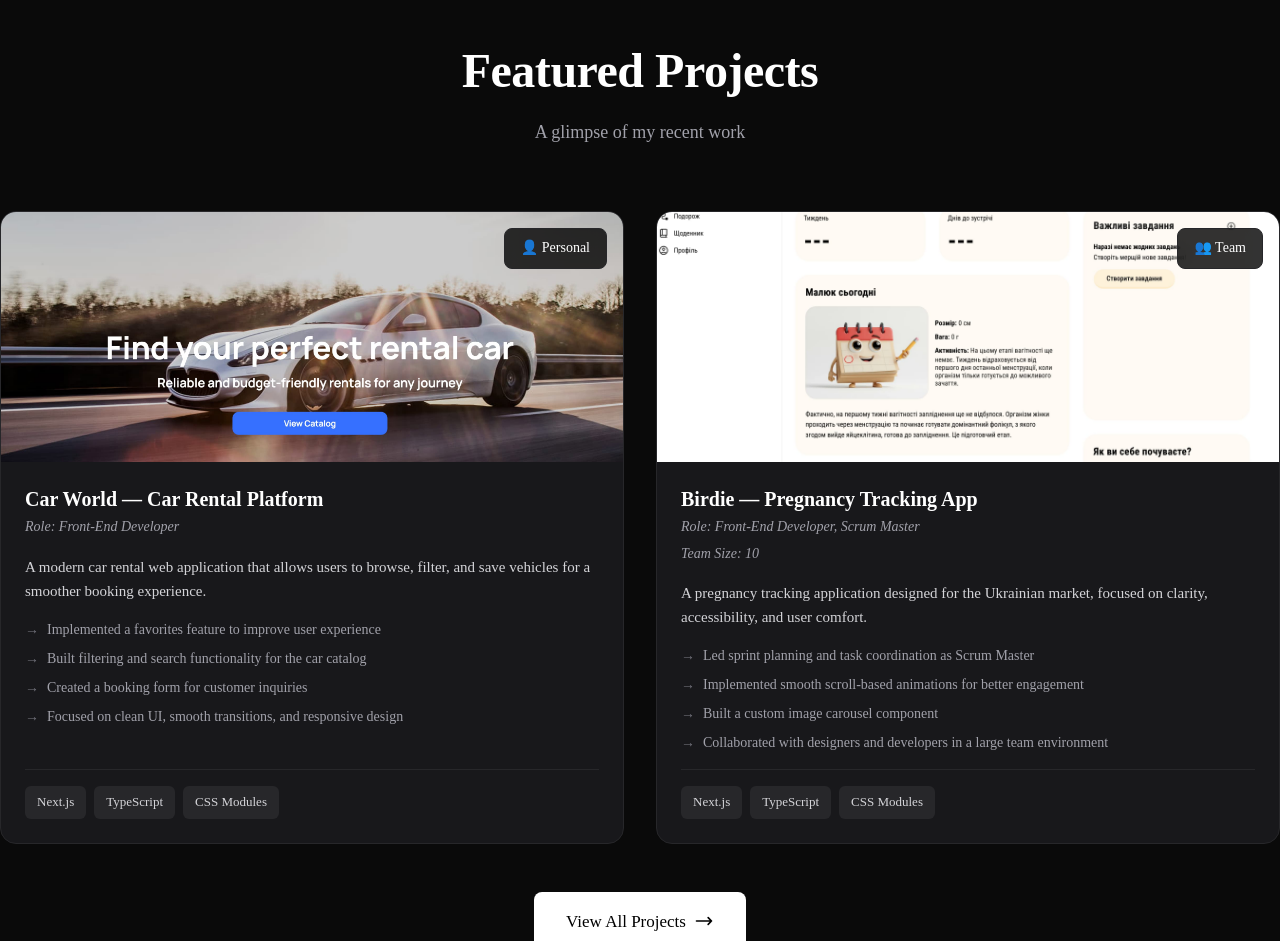
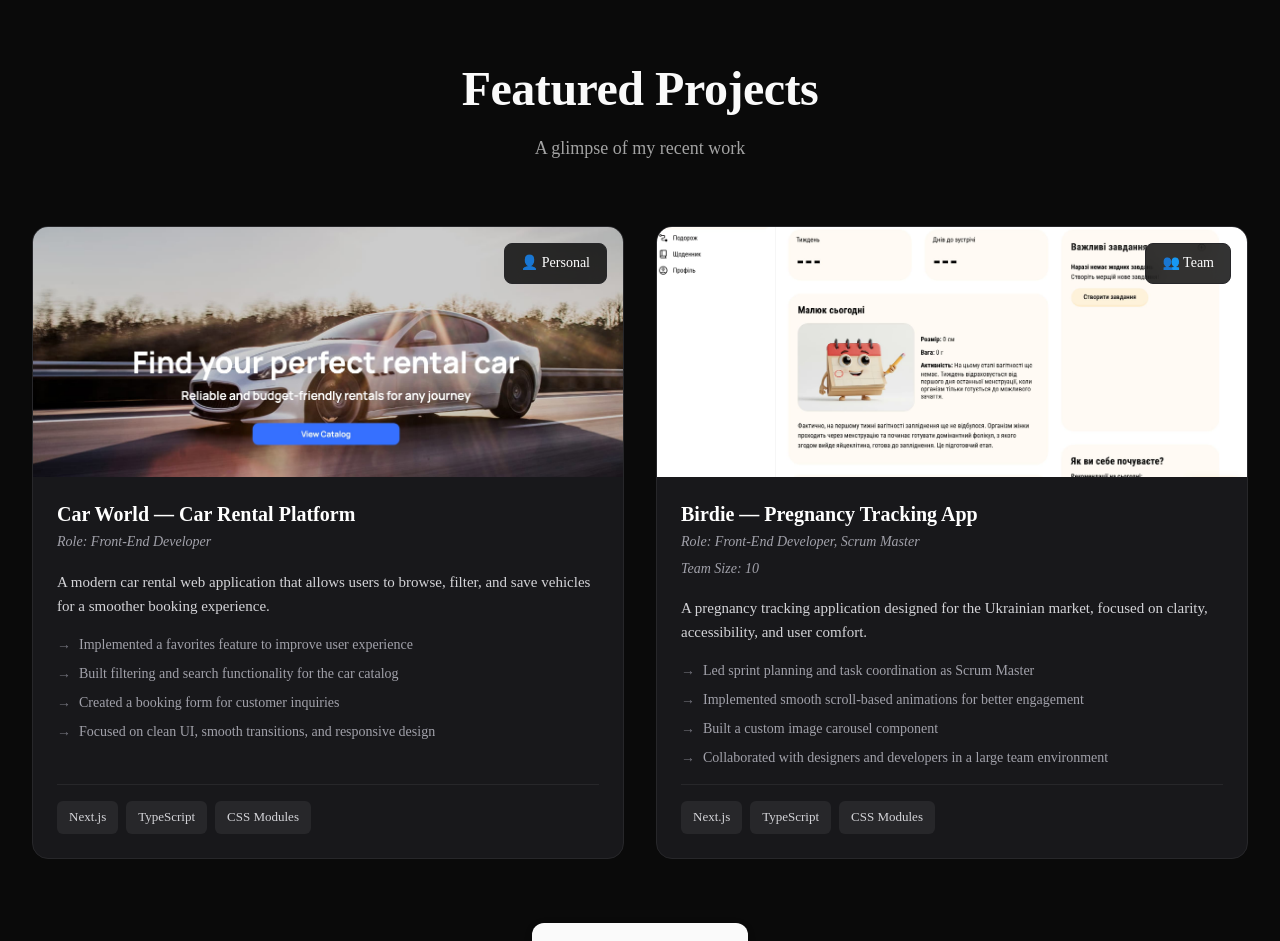
Before and after one commit to romanasolovan/romana-solovan-portfolio, a Next.js app: page / in a window 1280 px wide. Shown: the part 1540-2481 px from the top of the page. Built offline with nearby package versions, Linux system fonts and the light colour scheme.

Commit message:
polish portfolio section

```diff
--- a/components/Sections/PortfolioSection/PortfolioSection.module.css
+++ b/components/Sections/PortfolioSection/PortfolioSection.module.css
@@ -1,99 +1,114 @@
 /* ========================================
    PORTFOLIO SECTION
-   Mobile-first approach
+   Mobile-first approach with global tokens
    ======================================== */
 
-/* MOBILE (Base styles - 320px+) */
+/* ========================================
+   SECTION LAYOUT
+   ======================================== */
+/* NOTE: No custom padding - using global .section class */
+
 .portfolio {
-  padding-top: 3rem;
-  padding-bottom: 3rem;
+  /* NOTE: All vertical padding handled by global .section class */
 }
 
+/* ========================================
+   HEADER
+   ======================================== */
 .header {
-  margin-bottom: 2rem;
+  margin-bottom: 2.5rem; /* NOTE: Mobile-first spacing */
   text-align: center;
 }
 
 .title {
-  font-size: 2rem;
+  font-size: 2rem; /* NOTE: Mobile-first size */
   font-weight: 700;
   margin-bottom: 0.75rem;
-  color: #ffffff;
+  color: var(--color-text); /* NOTE: Using global token */
+  line-height: 1.2;
 }
 
 .subtitle {
-  font-size: 1rem;
-  color: #a1a1aa; /* zinc-400 */
+  font-size: 1rem; /* NOTE: Mobile-first size */
+  color: var(--color-muted); /* NOTE: Using global token */
+  line-height: 1.6;
 }
 
 /* ========================================
    PROJECT GRID
    ======================================== */
-
 .grid {
   display: grid;
-  grid-template-columns: 1fr;
-  gap: 1.25rem;
+  grid-template-columns: 1fr; /* NOTE: Mobile-first - single column */
+  gap: 1.5rem; /* NOTE: Comfortable spacing between cards */
 }
 
 /* ========================================
    PROJECT CARD
    ======================================== */
-
 .card {
-  background: #09090b; /* zinc-950 */
-  border-radius: 1rem;
+  background: var(--color-surface); /* NOTE: Using global token */
+  border-radius: var(--radius); /* NOTE: Using global radius */
   overflow: hidden;
-  transition: all 0.3s ease;
-  border: 1px solid #27272a; /* zinc-800 */
+  transition: all var(--transition-base); /* NOTE: Using global transition */
+  border: 1px solid var(--color-border); /* NOTE: Using global border */
   display: flex;
   flex-direction: column;
-  height: 100%;
+  height: 100%; /* NOTE: Equal height cards in grid */
+  cursor: pointer; /* NOTE: Shows card is interactive */
 }
 
 .card:hover {
-  background: #18181b; /* zinc-900 */
-  border-color: #3f3f46; /* zinc-700 */
-  transform: translateY(-2px);
+  background: var(--color-surface-elevated); /* NOTE: Using global token */
+  border-color: var(--color-border-hover); /* NOTE: Using global token */
+  transform: translateY(-4px); /* NOTE: More pronounced lift */
+  box-shadow: var(--shadow-md); /* NOTE: Using global shadow */
 }
 
+/* NOTE: Card image/emoji container */
 .cardImage {
-  background: linear-gradient(135deg, #18181b, #09090b);
-  height: 200px;
+  background: linear-gradient(135deg, var(--color-surface), var(--color-bg-2));
+  height: 200px; /* NOTE: Mobile-first height */
   display: flex;
   align-items: center;
   justify-content: center;
-  font-size: 3rem;
-  border-bottom: 1px solid #27272a;
+  font-size: 3rem; /* NOTE: Mobile-first emoji size */
+  border-bottom: 1px solid var(--color-border);
+  user-select: none; /* NOTE: Prevent emoji selection */
 }
 
+/* NOTE: Card text content */
 .cardContent {
-  padding: 1.25rem;
-  flex: 1;
+  padding: 1.25rem; /* NOTE: Mobile-first padding */
+  flex: 1; /* NOTE: Takes remaining space */
   display: flex;
   flex-direction: column;
 }
 
 .cardTitle {
-  font-size: 1.25rem;
+  font-size: 1.25rem; /* NOTE: Mobile-first size */
   font-weight: 700;
   margin-bottom: 0.5rem;
-  transition: color 0.2s;
-  color: #ffffff;
+  transition: color var(--transition-fast);
+  color: var(--color-text);
+  line-height: 1.3;
 }
 
 .card:hover .cardTitle {
-  color: #d4d4d8; /* zinc-300 */
+  color: var(--color-soft); /* NOTE: Subtle color shift on hover */
 }
 
 .cardDescription {
-  color: #a1a1aa; /* zinc-400 */
+  color: var(--color-muted); /* NOTE: Using global token */
   margin-bottom: 1rem;
-  line-height: 1.625;
-  font-size: 0.9375rem;
-  flex: 1;
+  line-height: 1.6; /* NOTE: Comfortable reading */
+  font-size: 0.9375rem; /* NOTE: Mobile-first size */
+  flex: 1; /* NOTE: Pushes tags to bottom */
 }
 
+/* ========================================
+   TECH TAGS
+   ======================================== */
 .techTags {
   display: flex;
   flex-wrap: wrap;
@@ -102,45 +117,57 @@
 }
 
 .tag {
-  padding: 0.25rem 0.75rem;
-  background: #27272a; /* zinc-800 */
-  color: #d4d4d8; /* zinc-300 */
-  border-radius: 9999px;
-  font-size: 0.8125rem;
+  padding: 0.375rem 0.875rem; /* NOTE: Slightly more padding for touch */
+  background: var(--color-bg-2); /* NOTE: Using global token */
+  color: var(--color-soft); /* NOTE: Using global token */
+  border-radius: 9999px; /* NOTE: Fully rounded pill shape */
+  font-size: 0.8125rem; /* NOTE: Small but readable */
   font-weight: 500;
+  border: 1px solid var(--color-border); /* NOTE: Subtle border */
+  transition: all var(--transition-fast);
 }
 
+.tag:hover {
+  background: var(--color-surface); /* NOTE: Subtle hover effect */
+  border-color: var(--color-border-hover);
+}
+
+/* ========================================
+   PROJECT LINK
+   ======================================== */
 .projectLink {
   display: inline-flex;
   align-items: center;
-  color: #ffffff;
+  color: var(--color-text);
   font-weight: 600;
-  transition: gap 0.2s;
-  gap: 0.25rem;
+  transition: gap var(--transition-fast);
+  gap: 0.375rem; /* NOTE: Comfortable spacing */
   font-size: 0.9375rem;
+  text-decoration: none; /* NOTE: Prevent underline */
 }
 
 .projectLink:hover {
-  gap: 0.5rem;
-  text-decoration: none;
+  gap: 0.625rem; /* NOTE: Arrow slides right */
+  text-decoration: none; /* NOTE: Keep no underline */
+  opacity: 0.85; /* NOTE: Subtle feedback */
 }
 
 .arrow {
-  transition: margin-left 0.2s;
+  transition: transform var(--transition-fast);
+  display: inline-block; /* NOTE: Allows transform */
 }
 
 .projectLink:hover .arrow {
-  margin-left: 0.25rem;
+  transform: translateX(4px); /* NOTE: Arrow slides right */
 }
 
 /* ========================================
    VIEW MORE BUTTON
    ======================================== */
-
 .viewMoreContainer {
   display: flex;
   justify-content: center;
-  margin-top: 2rem;
+  margin-top: 2.5rem; /* NOTE: Mobile-first spacing */
 }
 
 .viewMoreButton {
@@ -148,26 +175,28 @@
   align-items: center;
   gap: 8px;
   padding: 0.875rem 1.5rem;
-  background: #ffffff;
-  color: #000000;
-  border-radius: 0.5rem;
-  font-weight: 500;
+  background: var(--color-text); /* NOTE: High contrast button */
+  color: var(--color-bg);
+  border-radius: var(--radius-sm); /* NOTE: Using global radius */
+  font-weight: 600;
   font-size: 1rem;
   text-decoration: none;
-  transition: all 0.2s ease;
+  transition: all var(--transition-base);
+  box-shadow: var(--shadow-sm); /* NOTE: Subtle depth */
 }
 
 .viewMoreButton:hover {
-  background: #e5e5e5;
-  gap: 12px;
+  background: var(--color-soft); /* NOTE: Slightly dimmer on hover */
+  gap: 12px; /* NOTE: Icon slides right */
   transform: translateY(-2px);
-  text-decoration: none;
+  box-shadow: var(--shadow-md); /* NOTE: More depth on hover */
+  text-decoration: none; /* NOTE: Keep no underline */
 }
 
 .viewMoreIcon {
   width: 20px;
   height: 20px;
-  transition: transform 0.2s ease;
+  transition: transform var(--transition-base);
 }
 
 .viewMoreButton:hover .viewMoreIcon {
@@ -175,15 +204,9 @@
 }
 
 /* ========================================
-   TABLET (768px+)
+   RESPONSIVE - TABLET (768px+)
    ======================================== */
-
 @media (min-width: 768px) {
-  .portfolio {
-    padding-top: 4rem;
-    padding-bottom: 4rem;
-  }
-
   .header {
     margin-bottom: 3rem;
   }
@@ -197,9 +220,10 @@
     font-size: 1.0625rem;
   }
 
+  /* NOTE: Two-column grid on tablet */
   .grid {
     grid-template-columns: repeat(2, 1fr);
-    gap: 1.5rem;
+    gap: 2rem;
   }
 
   .cardImage {
@@ -230,15 +254,9 @@
 }
 
 /* ========================================
-   DESKTOP (1024px+)
+   RESPONSIVE - DESKTOP (1024px+)
    ======================================== */
-
 @media (min-width: 1024px) {
-  .portfolio {
-    padding-top: 5rem;
-    padding-bottom: 5rem;
-  }
-
   .header {
     margin-bottom: 4rem;
   }
@@ -251,32 +269,97 @@
     font-size: 1.125rem;
   }
 
+  .grid {
+    gap: 2.5rem; /* NOTE: More breathing room on desktop */
+  }
+
   .cardImage {
     height: 240px;
-    font-size: 3.75rem;
+    font-size: 4rem;
+  }
+
+  .cardContent {
+    padding: 2rem;
   }
 
   .cardTitle {
     font-size: 1.5rem;
   }
+
+  .viewMoreContainer {
+    margin-top: 4rem;
+  }
 }
 
-/* Three-column grid for full portfolio page */
+/* ========================================
+   THREE-COLUMN VARIANT
+   ======================================== */
+/* NOTE: Use this class on grid for full portfolio page */
 @media (min-width: 1024px) {
   .gridThreeCol {
     grid-template-columns: repeat(3, 1fr);
   }
 }
 
+@media (min-width: 1280px) {
+  .gridThreeCol {
+    gap: 3rem; /* NOTE: Even more space on very large screens */
+  }
+}
+
+/* ========================================
+   ANIMATIONS
+   ======================================== */
+/* NOTE: Stagger animations for cards */
+.card {
+  opacity: 0;
+  transform: translateY(20px);
+  animation: fadeInUp 0.6s ease forwards;
+}
+
+.card:nth-child(1) {
+  animation-delay: 0.1s;
+}
+.card:nth-child(2) {
+  animation-delay: 0.2s;
+}
+.card:nth-child(3) {
+  animation-delay: 0.3s;
+}
+.card:nth-child(4) {
+  animation-delay: 0.4s;
+}
+.card:nth-child(5) {
+  animation-delay: 0.5s;
+}
+.card:nth-child(6) {
+  animation-delay: 0.6s;
+}
+
+@keyframes fadeInUp {
+  to {
+    opacity: 1;
+    transform: translateY(0);
+  }
+}
+
 /* ========================================
    ACCESSIBILITY
    ======================================== */
-
 @media (prefers-reduced-motion: reduce) {
   .card,
   .viewMoreButton,
-  .projectLink {
+  .projectLink,
+  .tag,
+  .arrow,
+  .viewMoreIcon {
+    animation: none !important;
     transition: none;
+  }
+
+  .card {
+    opacity: 1 !important;
+    transform: none !important;
   }
 
   .card:hover,
@@ -284,11 +367,16 @@
     transform: none;
   }
 
-  .projectLink:hover .arrow {
-    margin-left: 0;
-  }
-
+  .projectLink:hover .arrow,
   .viewMoreButton:hover .viewMoreIcon {
     transform: none;
   }
 }
+
+/* NOTE: Focus styles for keyboard navigation */
+.card:focus-visible,
+.projectLink:focus-visible,
+.viewMoreButton:focus-visible {
+  outline: 2px solid var(--color-focus);
+  outline-offset: 4px;
+}
--- a/components/Sections/PortfolioSection/PortfolioSection.tsx
+++ b/components/Sections/PortfolioSection/PortfolioSection.tsx
@@ -16,20 +16,23 @@ export default function PortfolioSection({
 }: PortfolioSectionProps) {
   const sectionRef = useRef<HTMLElement>(null);
 
+  // NOTE: Determine which projects to display - featured or all
   const displayProjects = limitProjects
     ? getFeaturedProjects(limitProjects)
     : projects;
 
+  // NOTE: Intersection Observer - triggers animations when section enters viewport
   useEffect(() => {
     const observer = new IntersectionObserver(
       (entries) => {
         entries.forEach((entry) => {
           if (entry.isIntersecting) {
+            // NOTE: Animation is now handled by CSS staggered animations
             entry.target.classList.add("animate-in");
           }
         });
       },
-      { threshold: 0.2 }
+      { threshold: 0.2 } // NOTE: Trigger when 20% of section is visible
     );
 
     if (sectionRef.current) {
@@ -42,9 +45,12 @@ export default function PortfolioSection({
   return (
     <section
       ref={sectionRef}
-      className={`section section-dark ${css.portfolio}`}
+      className="section section--dark" // NOTE: Using global section class for consistent margins
     >
-      <div className="section-container-wide">
+      <div className="containerWide">
+        {" "}
+        {/* NOTE: Using global containerWide for portfolio grid */}
+        {/* ========== HEADER ========== */}
         <div className={css.header}>
           <h2 className={css.title}>
             {showViewMore ? "Featured Projects" : "All Projects"}
@@ -55,12 +61,14 @@ export default function PortfolioSection({
               : "A comprehensive collection of my work and side projects"}
           </p>
         </div>
-
+        {/* ========== PROJECT GRID ========== */}
+        {/* NOTE: ProjectList handles the grid layout and individual cards */}
         <ProjectList
           projects={displayProjects}
-          columns={showViewMore ? 2 : 3}
+          columns={showViewMore ? 2 : 3} // NOTE: 2 cols on homepage, 3 cols on portfolio page
         />
-
+        {/* ========== VIEW ALL BUTTON ========== */}
+        {/* NOTE: Only shown on homepage to link to full portfolio page */}
         {showViewMore && (
           <div className={css.viewMoreContainer}>
             <Link href="/portfolio" className={css.viewMoreButton}>
@@ -70,6 +78,7 @@ export default function PortfolioSection({
                 fill="none"
                 viewBox="0 0 24 24"
                 stroke="currentColor"
+                aria-hidden="true" // NOTE: Decorative icon
               >
                 <path
                   strokeLinecap="round"
```
